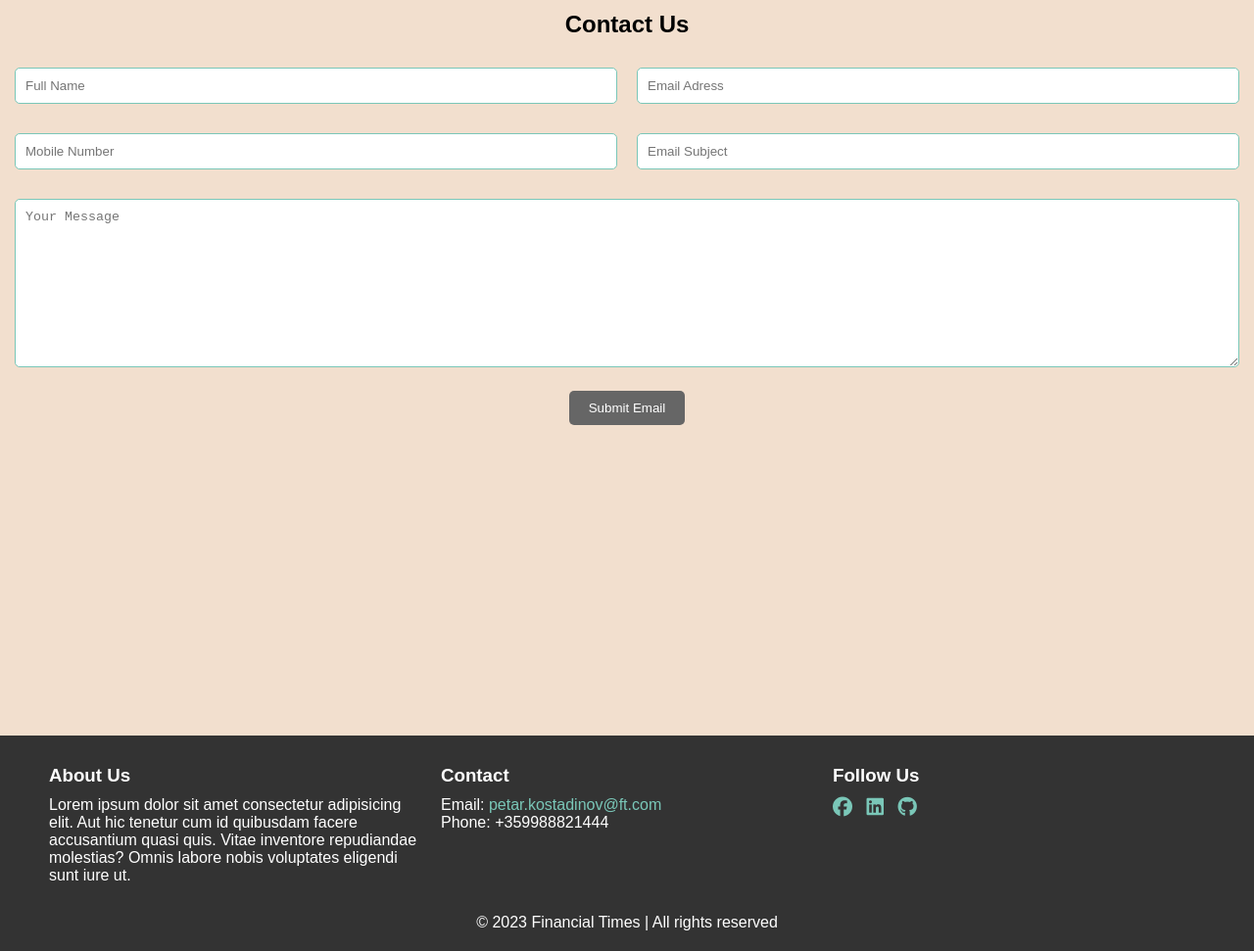
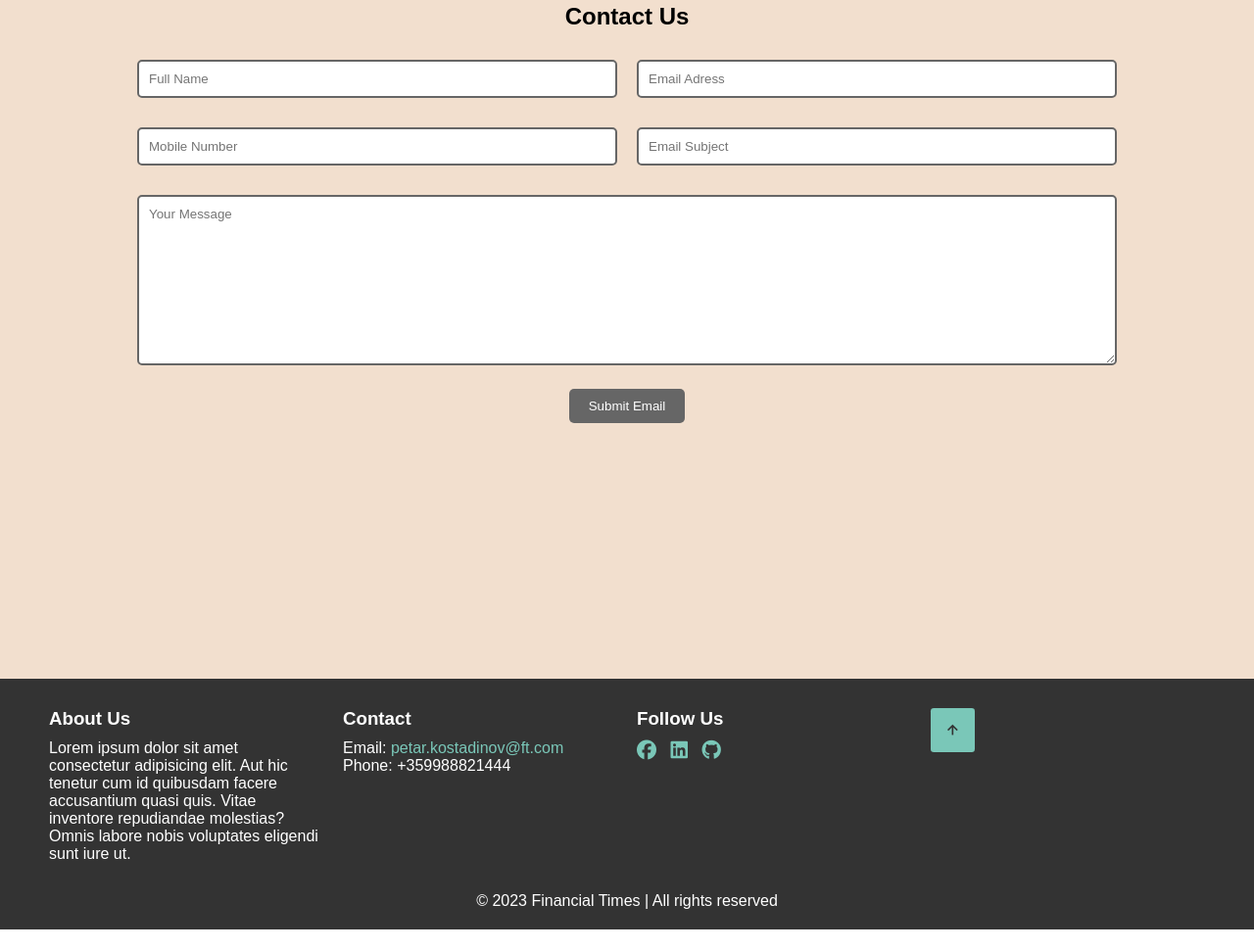
Before and after one commit to PetarKostadinovFT/htmlAndCssProject, a plain HTML site: page index.html in a window 1280 px wide. Shown: the part 907-1878 px from the top of the page at 98% size. After the commit the page ends 1856 px from the top, so only its background shows below. Drawn offline with nearby package versions, Linux system fonts and the light colour scheme.

Commit message:
Final changes

```diff
--- a/contact.css
+++ b/contact.css
@@ -9,6 +9,13 @@
     margin-bottom: 30px;
 }
 
+.contact__form{
+    max-width: 70rem;
+    margin: 0 auto;
+    text-align: center;
+    margin-top: 50px;
+}
+
 .contact__input-box{
     display: flex;
     flex-wrap: wrap;
@@ -16,6 +23,8 @@
     margin-bottom: 20px;
     margin-left: 15px;
     margin-right: 15px;
+    margin-left: 60px;
+    margin-right: 60px;
 }
 
 .contact__input-field{
@@ -26,23 +35,30 @@
 .contact__input{
     width: 100%;
     padding: 10px;
-    border: 1px solid #7ac7b8;
+    border: 2px solid #666;
     border-radius: 5px;
+}
 
+.contact__input:focus,
+.contact__textarea:focus{
+    outline: none;
+    border: 3px solid #7ac7b8;
 }
 
 .contact__textarea-field{
     margin-bottom: 20px;
-    margin-left: 15px;
-    margin-right: 15px;
+    margin-left: 60px;
+    margin-right: 60px;
 }
+
+
 
 .contact__textarea{
     width: 100%;
     padding: 10px;
-    border: 1px solid #7ac7b8;
+    border: 2px solid #666;
     border-radius: 5px;
-
+    font-family: Arial, Helvetica, sans-serif;
 }
 
 .contact__btn-box{
@@ -57,7 +73,6 @@
     border-radius: 5px;
     cursor: pointer;
     transition: background-color 0.3s ease;
-
 }
 
 .contact__btn:hover{
--- a/content.css
+++ b/content.css
@@ -11,6 +11,7 @@
     display: flex;
     flex-wrap: wrap;
     justify-content: space-between;
+    margin-top: 50px;
 }
 
 .content__block{
@@ -46,11 +47,9 @@
     border-radius: 5px;
     margin-top: 10px;
     transition: background-color 0.3s;
-
 }
 
 .content__link:hover{
     color:#7ac7b8;
     background-color: #333;
-
 }
--- a/footer.css
+++ b/footer.css
@@ -40,3 +40,29 @@
     text-align: center;
     padding-top: 20px;
 }
+
+.footer__icontop{
+    position: relative;
+}
+.footer__icontop a{
+    position: relative;
+    display: inline-flex;
+    justify-content: center;
+    align-items: center;
+    padding: .8rem;
+    background-color: #7ac7b8;
+    border-radius: 0.2rem;
+    overflow: hidden;
+    text-decoration: none;
+}
+
+.footer__icontop:hover a i{
+    color: #fff;
+    font-size: 25px;
+}
+
+.footer__icontop a i{
+    font-size: 1.2rem;
+    color: #333;
+  transition: .5s;
+}
--- a/header.css
+++ b/header.css
@@ -1,3 +1,9 @@
+header{
+    position:fixed;
+    width: 100%;
+    top:0;
+}
+
 .nav {
     display: flex;
     align-items: center;
@@ -52,7 +58,6 @@
         background-color: #222;
         position: absolute;
         top: 60px;
-
         right: -75%;
         width: 100%;
         padding: 10px;
@@ -65,6 +70,5 @@
 
     .nav__menu.active {
         display: flex;
-
     }
 }
--- a/index.html
+++ b/index.html
@@ -4,6 +4,8 @@
 <head>
     <meta charset="UTF-8">
     <meta name="viewport" content="width=device-width, initial-scale=1.0">
+    <link href='https://unpkg.com/boxicons@2.1.4/css/boxicons.min.css' rel='stylesheet'>
+
      <link rel="stylesheet" href="styles.css">
     <link rel="stylesheet" href="footer.css">
     <link rel="stylesheet" href="header.css">
@@ -22,7 +24,7 @@
                 <span class="nav__icon"></span>
             </div>
             <ul class="nav__menu">
-                <li class="nav__item"><a href="#Shome" class="nav__link">Home</a></li>
+                <li class="nav__item"><a href="#home" class="nav__link">Home</a></li>
                 <li class="nav__item"></li><a href="#" class="nav__link">About</a></li>
                 <li class="nav__item"></li><a href="#" class="nav__link">Portfolio</a></li>
                 <li class="nav__item"></li><a href="#contact" class="nav__link">Contact</a></li>
@@ -31,25 +33,25 @@
     </header>
 
     <main>
-        <section class="content">
+        <section class="content" id="home">
             <div class="content__container">
-                <div class="content__block">
+                <article class="content__block">
                     <h2>Welcome to Our Website</h2>
                     <p class="content__text">
                         Lorem ipsum, dolor sit amet consectetur adipisicing elit.
                         Ex dolorem cumque aliquam magnam explicabo? Earum sunt totam,
 
                     </p>
-                </div>
-                    <div class="content__block">
+                </article>
+                <article class="content__block">
                     <h2>Our Services</h2>
                     <ul>
                         <li class="content__list-item">Web Design</li>
                         <li class="content__list-item">Graphic Design</li>
                         <li class="content__list-item">Digital Marketing</li>
                     </ul>
-                </div>
-                    <div class="content__block">
+                </article>
+                <article class="content__block">
                     <h2>Get Started</h2>
                     <p class="content__text">
                         Lorem ipsum, dolor sit amet consectetur adipisicing elit.
@@ -57,13 +59,13 @@
 
                     </p>
                     <a href="#" class="content__link">Start Now</a>
-                </div>
+                </article>
             </div>
         </section>
 
         <section class="contact" id="contact">
+            <form action="#" class="contact__form">
                 <h2 class="contact__heading">Contact Us</h2>
-            <form action="#" class="contact__form">
                 <div class="contact__input-box">
                     <div class="contact__input-field">
                         <input id="name" type="text" placeholder="Full Name" required class="contact__input" />
@@ -93,29 +95,35 @@
 
     <footer class="footer">
         <div class="footer__content">
-            <div class="footer__column">
+            <article class="footer__column">
                 <h3 class="footer__title">About Us</h3>
                 <p class="footer__text">Lorem ipsum dolor sit amet consectetur adipisicing elit.
                     Aut hic tenetur cum id quibusdam facere accusantium quasi quis. Vitae inventore repudiandae
                     molestias?
                     Omnis labore nobis voluptates eligendi sunt iure ut.
                 </p>
-            </div>
+            </article>
 
-            <div class="footer__column">
+            <article class="footer__column">
                 <h3 class="footer__title">Contact</h3>
                 <p class="footer__text">Email: <a href="#" class="footer__text-email">petar.kostadinov@ft.com</a></p>
                 <p class="footer__text">Phone: +359988821444</p>
-            </div>
+            </article>
 
-            <div class="footer__column">
+            <article class="footer__column">
                 <h3 class="footer__title">Follow Us</h3>
                 <div class="footer__social-icons social-icons">
                     <a href="#" class="footer__social-icon"><i class="fab fa-facebook"></i></a>
                     <a href="#" class="footer__social-icon"><i class="fab fa-linkedin"></i></a>
                     <a href="#" class="footer__social-icon"><i class="fab fa-github"></i></a>
                 </div>
+            </article>
+
+            <article class="footer__column">
+                <div class="footer__icontop">
+                    <a href="#"><i class="bx bx-up-arrow-alt"></i></a>
                 </div>
+            </article>
         </div>
         <div class="footer__bottom footer-bottom">
             <p class="footer-bottom__text">&copy; 2023 Financial Times | All rights reserved</p>
@@ -126,5 +134,4 @@
 <script src="scripts.js"></script>
 <script src="https://kit.fontawesome.com/deb9ca8d45.js" crossorigin="anonymous"></script>
 
-
 </html>
```
Also changed, not shown: styles.css (line endings or trailing spaces). Lines whose indentation alone changed are shown as unchanged.
